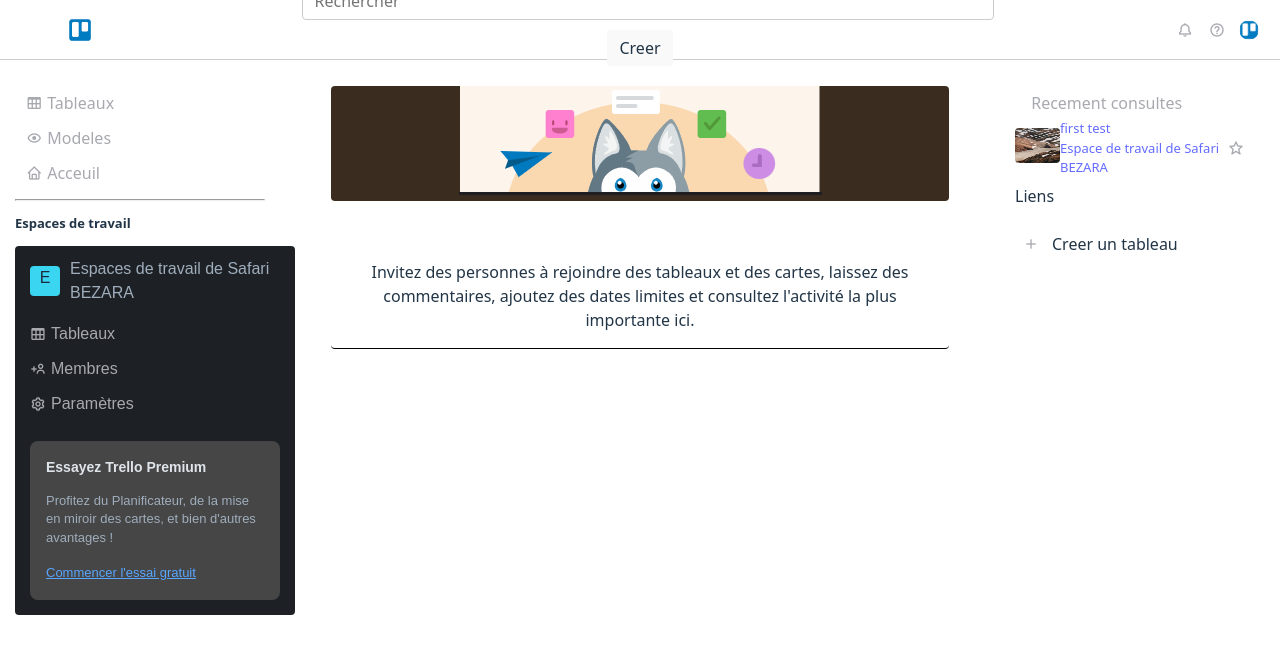
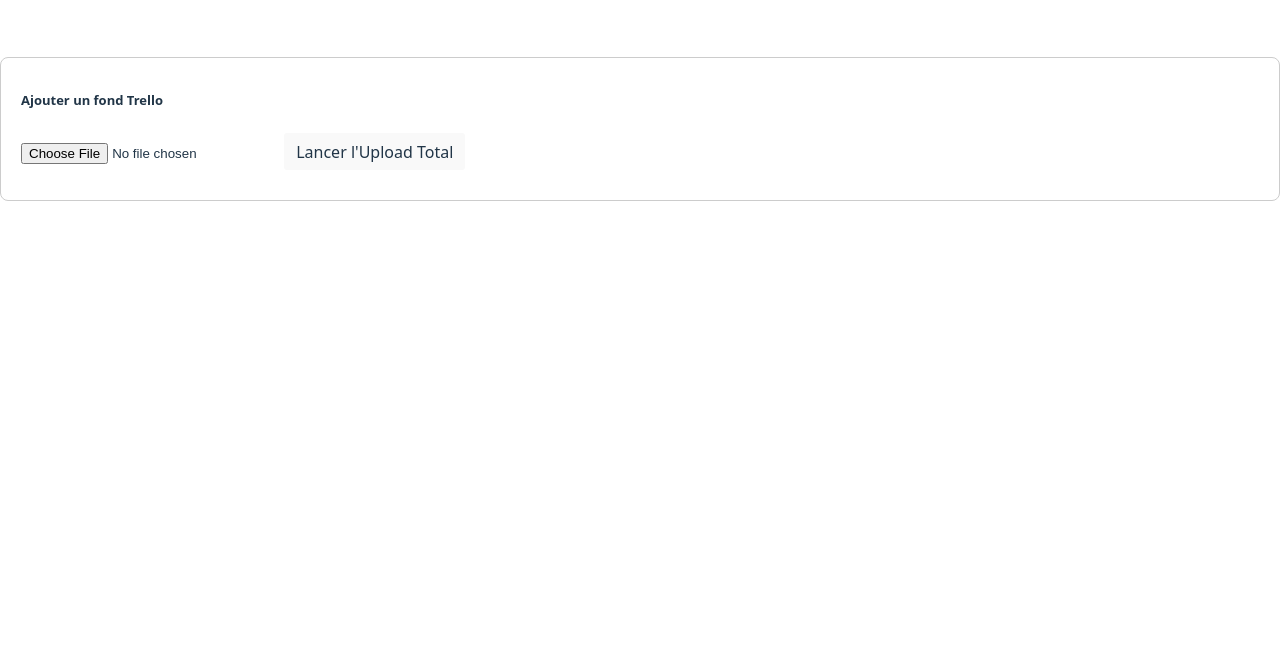
Before and after one commit to Karmy3/Trello, a React (Vite) app: page / in a window 1280 px wide. Shown: the top 654 px of the page. Built offline with nearby package versions, Linux system fonts and the light colour scheme.

Commit message:
Configured Cloudinary Unsigned Upload Preset for secure client-side uploads.

```diff
--- a/src/App.jsx
+++ b/src/App.jsx
@@ -1,26 +1,12 @@
-import { useState } from 'react'
-import './App.css'
-
-import Home from './components/HomeScreen';
-import Boards from './components/Boards';
-import Templates from './components/Templates';
-import DetailsCard  from './components/DetailsCard';
-
-import { BrowserRouter, Routes, Route } from "react-router-dom";
+import UploadTrello  from './components/UploadTrello';
 
 function App() {
-  const [count, setCount] = useState(0)
-
   return (
-    <BrowserRouter>
-      <Routes>
-        <Route path="/" element={<Home />} />
-        <Route path="/boards" element={<Boards />} />
-        <Route path="/templates" element={<Templates />} />
-        <Route path="/first-test" element={<DetailsCard />} />
-      </Routes>
-    </BrowserRouter>
+    <div className="App">
+      <h1>Mon Trello Clone</h1>
+      <UploadTrello />
+    </div>
   );
 }
 
-export default App
+export default App;
--- a/src/components/UploadTrello.jsx
+++ b/src/components/UploadTrello.jsx
@@ -2,6 +2,10 @@
 
 function UploadTrello() {
   const [image, setImage] = useState(null);
+
+  // On récupère les variables Vite
+  const cloudName = import.meta.env.VITE_CLOUDINARY_CLOUD_NAME;
+  const uploadPreset = import.meta.env.VITE_CLOUDINARY_PRESET_COLOR;
 
   const handleFileChange = (e) => {
     setImage(e.target.files[0]);
@@ -12,23 +16,26 @@
 
     const formData = new FormData();
     formData.append("file", image);
-    formData.append("upload_preset", process.env.REACT_APP_CLOUDINARY_PRESET_PHOTO);// Le preset Cloudinary
+    formData.append("upload_preset", uploadPreset);
 
     try {
       // --- ÉTAPE 1 : ENVOI À CLOUDINARY ---
-
-    const response = await fetch(
-    `https://api.cloudinary.com/v1_1/${process.env.REACT_APP_CLOUDINARY_CLOUD_NAME}/image/upload`,
-    { method: "POST", body: formData }
-    );
+      const response = await fetch(
+        `https://api.cloudinary.com/v1_1/${cloudName}/image/upload`,
+        { method: "POST", body: formData }
+      );
 
       const data = await response.json();
+
+      if (!data.secure_url) {
+        throw new Error("Erreur lors de l'upload vers Cloudinary");
+      }
+
       const linkCloudinary = data.secure_url;
+      console.log("Image sur Cloudinary :", linkCloudinary);
 
-      console.log("Image stockée sur Cloudinary :", linkCloudinary);
-
-      // --- ÉTAPE 2 : ENVOI À TON SERVEUR MONGODB ---
-      await fetch("http://localhost:5000/api/photos", {
+      // --- ÉTAPE 2 : ENVOI À  SERVEUR NODE/MONGODB ---
+      const mongoResponse = await fetch("http://localhost:5000/api/background_boards_colors", {
         method: "POST",
         headers: { "Content-Type": "application/json" },
         body: JSON.stringify({
@@ -38,18 +45,21 @@
         }),
       });
 
-      alert("Succès ! L'image est sur Cloudinary et le lien est dans MongoDB.");
+      if (mongoResponse.ok) {
+        alert("Succès ! Image sauvegardée partout.");
+      }
 
     } catch (error) {
       console.error("Erreur globale :", error);
+      alert("Une erreur est survenue lors de l'envoi.");
     }
   };
 
   return (
-    <div style={{ padding: '20px', border: '1px solid #ccc' }}>
+    <div style={{ padding: '20px', border: '1px solid #ccc', borderRadius: '8px' }}>
       <h3>Ajouter un fond Trello</h3>
       <input type="file" onChange={handleFileChange} />
-      <button onClick={uploadToCloudinaryAndMongo}>
+      <button onClick={uploadToCloudinaryAndMongo} style={{ marginTop: '10px', cursor: 'pointer' }}>
         Lancer l'Upload Total
       </button>
     </div>
```
Also changed, not shown: server.js (+30 -24 lines).
